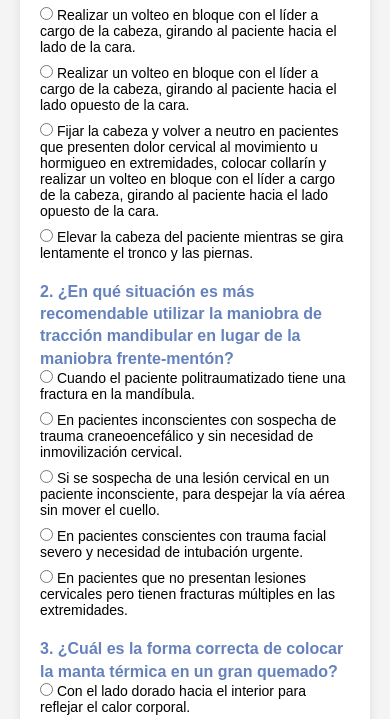
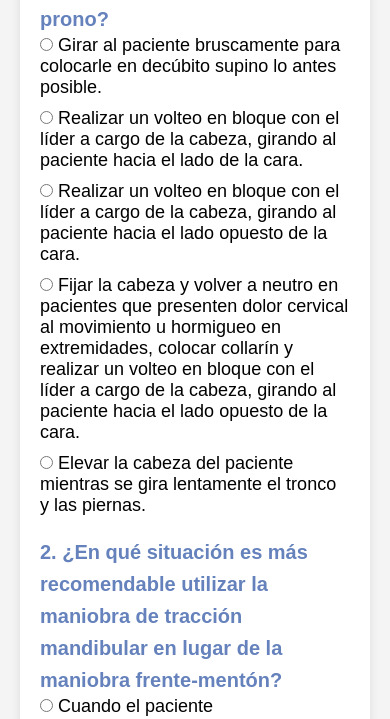
Before and after one commit to Crospirit/Cuestionariotraumates, a plain HTML site: page index.html in a window 390 px wide. Shown: the part 333-1052 px from the top of the page. Drawn offline with Linux system fonts and the light colour scheme.

Commit message:
Update index.html

```diff
--- a/index.html
+++ b/index.html
@@ -4,7 +4,7 @@
     <meta charset="UTF-8">
     <meta name="viewport" content="width=device-width, initial-scale=1.0, user-scalable=yes">
     <title>Cuestionario TES</title>
-    <style>
+      <style>
     /* Reset CSS */
     * {
         margin: 0;
@@ -28,7 +28,7 @@
     }
 
     .container {
-        max-width: 1200px;
+        max-width: 1000px; /* Aumenta el ancho máximo del contenedor */
         width: 100%;
         margin: auto;
         background: #fff;
@@ -92,11 +92,17 @@
     /* Media query para dispositivos móviles */
     @media (max-width: 600px) {
         .question p {
-            font-size: 16px; /* Ajusta el tamaño de fuente para móviles */
-            line-height: 1.4; /* Ajusta el espaciado entre líneas para móviles */
+            font-size: 20px; /* Aumenta el tamaño de fuente para móviles */
+            line-height: 1.6; /* Ajusta el espaciado entre líneas para móviles */
         }
         .question label {
-            font-size: 14px; /* Ajusta el tamaño de fuente para móviles */
+            font-size: 18px; /* Aumenta el tamaño de fuente para móviles */
+        }
+        #submitBtn {
+            font-size: 20px; /* Aumenta el tamaño de fuente del botón para móviles */
+        }
+        .score {
+            font-size: 22px; /* Aumenta el tamaño de fuente del resultado para móviles */
         }
     }
     </style>
```
